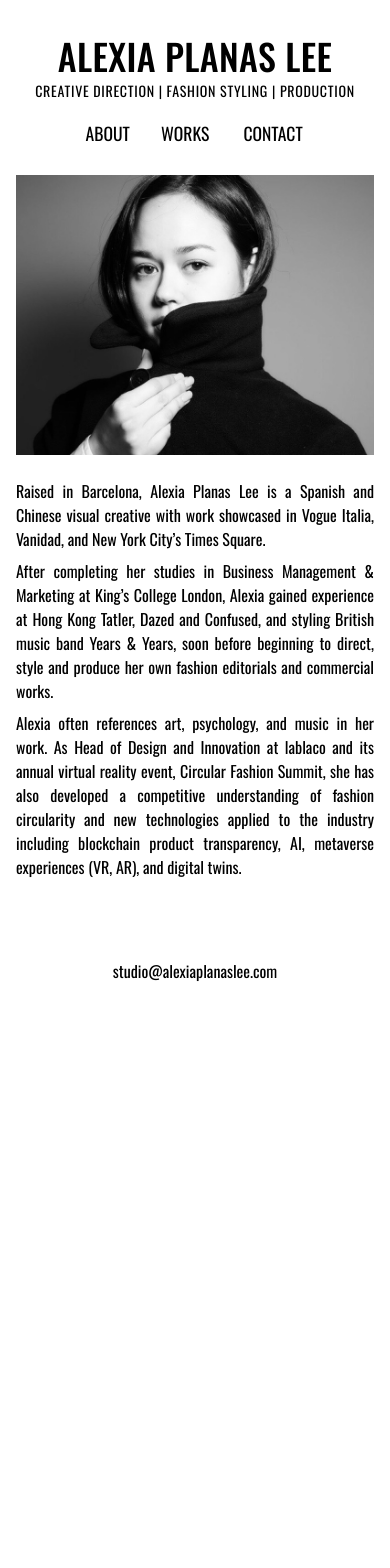
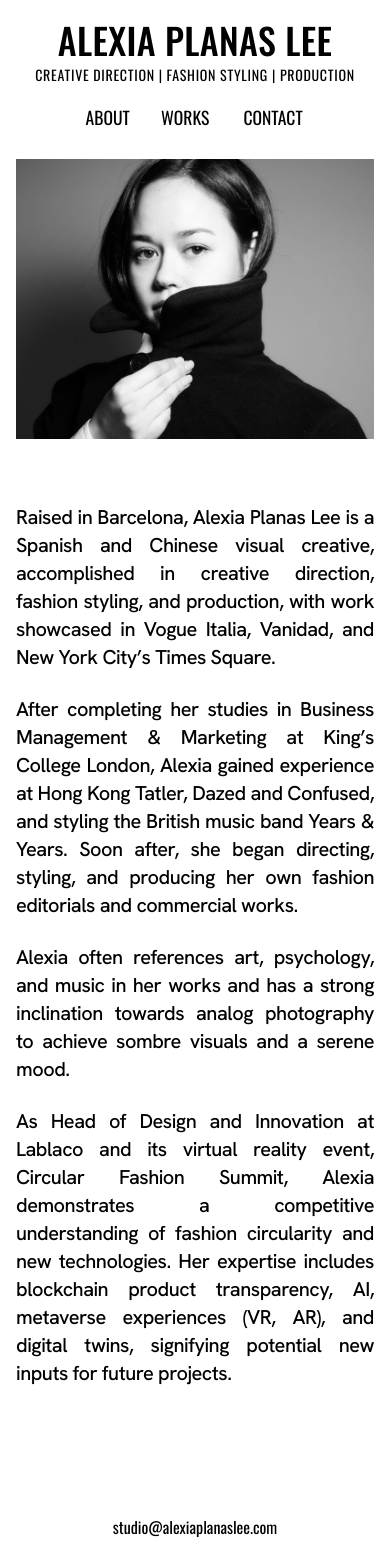
Before and after one commit to charlesfig/alexia-portfolio-next13.4, a Next.js app: page /about in a window 390 px wide. Shown: the top 1568 px of the page. Before the commit the page ends 1079 px from the top, so only its background shows below. Built offline with nearby package versions, Linux system fonts and the light colour scheme.

Commit message:
Refactor of layout + main components

```diff
--- a/app/Header.tsx
+++ b/app/Header.tsx
@@ -3,7 +3,7 @@ import Navigation from "./Navigation";
 
 export default function Header() {
   return (
-    <header className="sticky top-0 left-0 pt-5 pb-[25px] bg-white z-10">
+    <header className="text-center w-full sticky top-0 left-0 pt-5 pb-[25px] bg-white z-10">
       <Link
         href={"/"}
         className="text-center text-4xl md:text-5xl font-medium uppercase tracking-[0.35px]"
--- /dev/null
+++ b/app/MainWork.tsx
@@ -0,0 +1,22 @@
+import Image from "next/image";
+import { Work } from "./types";
+
+interface WorkProps extends Work {
+  className?: string;
+  imgClassName?: string;
+}
+export default function MainWork({
+  className = "",
+  imgClassName = "",
+  ...work
+}: WorkProps & { className?: string; imgClassName?: string }) {
+  return (
+    <div id="work" className={`relative w-full group overflow-hidden ${className}`}>
+      <Image
+        className={`w-full max-2w-xl mx-auto ${imgClassName}`}
+        alt={`"${work.project_name}" by Alexia Planas Lee`}
+        {...work.image}
+      />
+    </div>
+  );
+}
--- a/app/Navigation.tsx
+++ b/app/Navigation.tsx
@@ -9,8 +9,8 @@ export default function Navigation() {
   return (
     <div
       className={
-        "md:text-right md:absolute -left-[90px] top-[170px] flex md:flex-col md:gap-2 md:w-16" +
-        " items-center md:items-end justify-center gap-5 mt-4 md:mt-0"
+        "md:text-left md:absolute left-10 top-[170px] flex md:flex-col md:gap-2" +
+        "items-center md:items-start justify-center gap-5 mt-4 md:mt-0"
       }
     >
       {navigation.map((item) => (
--- /dev/null
+++ b/app/Text.tsx
@@ -0,0 +1,11 @@
+import { grotesk } from "./fonts";
+
+export default function Text(props: { children: React.ReactNode; className?: string }) {
+  return (
+    <div
+      className={`${grotesk.className} my-28 w-full text-justify tracking-tight font-medium text-[20px] ${props.className}`}
+    >
+      {props.children}
+    </div>
+  );
+}
--- a/app/about/page.tsx
+++ b/app/about/page.tsx
@@ -1,7 +1,6 @@
 import { Metadata } from "next";
 import Image from "next/image";
-import Header from "../Header";
-import ContactInfo from "../contact/ContactInfo";
+import Text from "../Text";
 
 const page_title = "Alexia Planas Lee - About";
 
@@ -42,34 +41,32 @@ export const metadata: Metadata = {
 
 export default function About() {
   return (
-    <div className="w-full text-center relative max-w-xl mx-auto p-4">
-      <Header />
-
     <div id="wrapper" className="w-full">
       <Image alt="" src="/images/headshot.jpg" height={612} width={783} />
-        {/* Description */}
-        <div className="w-full text-justify mt-6 gap-2 flex flex-col">
+      <Text className="mt-16 gap-6 flex flex-col leading-7 text-[18px]">
         <p>
-            Raised in Barcelona, Alexia Planas Lee is a Spanish and Chinese visual creative with
-            work showcased in Vogue Italia, Vanidad, and New York City’s Times Square.{" "}
+          Raised in Barcelona, Alexia Planas Lee is a Spanish and Chinese visual creative,
+          accomplished in creative direction, fashion styling, and production, with work showcased
+          in Vogue Italia, Vanidad, and New York City’s Times Square.
         </p>
         <p>
-            After completing her studies in Business Management & Marketing at King’s College
-            London, Alexia gained experience at Hong Kong Tatler, Dazed and Confused, and styling
-            British music band Years & Years, soon before beginning to direct, style and produce her
-            own fashion editorials and commercial works.{" "}
+          After completing her studies in Business Management & Marketing at King’s College London,
+          Alexia gained experience at Hong Kong Tatler, Dazed and Confused, and styling the British
+          music band Years & Years. Soon after, she began directing, styling, and producing her own
+          fashion editorials and commercial works.
         </p>
         <p>
-            Alexia often references art, psychology, and music in her work. As Head of Design and
-            Innovation at lablaco and its annual virtual reality event, Circular Fashion Summit, she
-            has also developed a competitive understanding of fashion circularity and new
-            technologies applied to the industry including blockchain product transparency, AI,
-            metaverse experiences (VR, AR), and digital twins.
+          Alexia often references art, psychology, and music in her works and has a strong
+          inclination towards analog photography to achieve sombre visuals and a serene mood.
         </p>
-        </div>
-
-        <ContactInfo />
-      </div>
+        <p>
+          As Head of Design and Innovation at Lablaco and its virtual reality event, Circular
+          Fashion Summit, Alexia demonstrates a competitive understanding of fashion circularity and
+          new technologies. Her expertise includes blockchain product transparency, AI, metaverse
+          experiences (VR, AR), and digital twins, signifying potential new inputs for future
+          projects.
+        </p>
+      </Text>
     </div>
   );
 }
--- a/app/contact/ContactInfo.tsx
+++ b/app/contact/ContactInfo.tsx
@@ -1,3 +1,3 @@
 export default function ContactInfo() {
-  return <div className="my-20 w-full text-center">studio@alexiaplanaslee.com</div>;
+  return <div className="my-32 w-full text-center">studio@alexiaplanaslee.com</div>;
 }
--- a/app/contact/page.tsx
+++ b/app/contact/page.tsx
@@ -1,6 +1,4 @@
 import { Metadata } from "next";
-import Header from "../Header";
-import ContactInfo from "./ContactInfo";
 
 const page_title = "Alexia Planas Lee - Contact";
 
@@ -40,14 +38,5 @@ export const metadata: Metadata = {
 };
 
 export default function Contact() {
-  return (
-    <div className="w-full text-center relative max-w-xl mx-auto p-4">
-      <Header />
-
-      <div id="wrapper" className="w-full">
-        {/* Contact Info */}
-        <ContactInfo />
-      </div>
-    </div>
-  );
+  return <div id="wrapper" className="w-full"></div>;
 }
--- a/app/data/index.ts
+++ b/app/data/index.ts
@@ -54,7 +54,7 @@ export const grid_works: Array<Work> = [
     photo_id: 7,
     project_id: 1,
     project_name: "Dinner for none",
-    image: { src: "/images/dinner_for_none/ball.jpg", height: 2083, width: 2677 },
+    image: { src: "/images/dinner_for_none/ball_frame.png", height: 1500, width: 1117 },
     publication: "PETRIe Inventory",
   },
   {
@@ -89,9 +89,13 @@ export const grid_works: Array<Work> = [
     photo_id: 11,
     project_id: 2,
     project_name: "Funeral march of a marionette",
-    image: { src: "/images/funeral_march_of_a_marionette/stool.jpg", height: 666, width: 893 },
+    image: {
+      src: "/images/funeral_march_of_a_marionette/stool_frame.png",
+      height: 1500,
+      width: 1117,
+    },
     publication: "No Future Magazine Cover Story",
-    className: "object-top",
+    // className: "object-top",
   },
   {
     preview: false,
--- a/app/fonts.ts
+++ b/app/fonts.ts
@@ -1,10 +1,16 @@
-import { Oswald, Taviraj } from "next/font/google";
+import { Hanken_Grotesk, Oswald, Taviraj } from "next/font/google";
 
 export const oswald = Oswald({
   subsets: ["latin"],
   weight: ["200", "300", "400", "500", "600", "700"],
 });
+
 export const taviraj = Taviraj({
   subsets: ["latin"],
   weight: ["100", "200", "300", "400", "500", "600", "700", "800", "900"],
 });
+
+export const grotesk = Hanken_Grotesk({
+  subsets: ["latin"],
+  weight: ["100", "200", "300", "400", "500", "600", "700", "800", "900"],
+});
--- a/app/layout.tsx
+++ b/app/layout.tsx
@@ -1,4 +1,7 @@
 import "../styles/globals.css";
+import Header from "./Header";
+import ContactInfo from "./contact/ContactInfo";
+
 import SlideshowProvider from "./context";
 import { oswald } from "./fonts";
 
@@ -14,7 +17,11 @@ export default function RootLayout({ children }: { children: React.ReactNode })
         <title>Alexia Planas Lee</title>
       </head>
       <body className={`${oswald.className} relative`}>
-        <SlideshowProvider>{children}</SlideshowProvider>
+        <Header />
+        <SlideshowProvider>
+          <div className="w-full text-center relative max-w-3xl mx-auto px-4">{children}</div>
+        </SlideshowProvider>
+        <ContactInfo />
       </body>
     </html>
   );
--- a/app/page.tsx
+++ b/app/page.tsx
@@ -1,12 +1,8 @@
-import Image from "next/image";
-
 import { Metadata } from "next";
-import Header from "./Header";
+import MainWork from "./MainWork";
+import Text from "./Text";
 import Works from "./Works";
-import ContactInfo from "./contact/ContactInfo";
 import { grid_works } from "./data";
-import { taviraj } from "./fonts";
-import { Work } from "./types";
 
 const page_title = "Alexia Planas Lee";
 
@@ -45,43 +41,15 @@ export const metadata: Metadata = {
   },
 };
 
-interface WorkProps extends Work {
-  className?: string;
-  imgClassName?: string;
-}
-const MainWork = ({
-  className = "",
-  imgClassName = "",
-  ...work
-}: WorkProps & { className?: string; imgClassName?: string }) => (
-  <div id="work" className={`relative w-full group overflow-hidden ${className}`}>
-    <Image
-      className={`w-full max-w-xl mx-auto ${imgClassName}`}
-      alt={`"${work.project_name}" by Alexia Planas Lee`}
-      {...work.image}
-    />
-  </div>
-);
-
 export default function Homepage() {
   return (
-    <div className="w-full text-center relative max-w-xl mx-auto px-4">
-      <Header />
-
-      <div id="wrapper" className="w-full">
-        {/* Main Work */}
-        <MainWork {...grid_works[0]} imgClassName="-mt-[26px]" />
-
-        {/* Description */}
-        <div className={`${taviraj.className} my-10 w-full text-justify tracking-tight`}>
-          Alexia Planas Lee is a Spanish and Chinese visual creative with work showcased in Vogue
-          Italia, Vanidad, and New York City’s Times Square.
-        </div>
-
-        <Works />
-
-        <ContactInfo />
-      </div>
+    <div id="wrapper" className="w-full">
+      <MainWork {...grid_works[0]} imgClassName="-mt-[26px]" />
+      <Text>
+        Alexia Planas Lee is a Spanish and Chinese visual creative with work showcased in Vogue
+        Italia, Vanidad, and New York City’s Times Square.
+      </Text>
+      <Works />
     </div>
   );
 }
```
Lines whose indentation alone changed are shown as unchanged.
